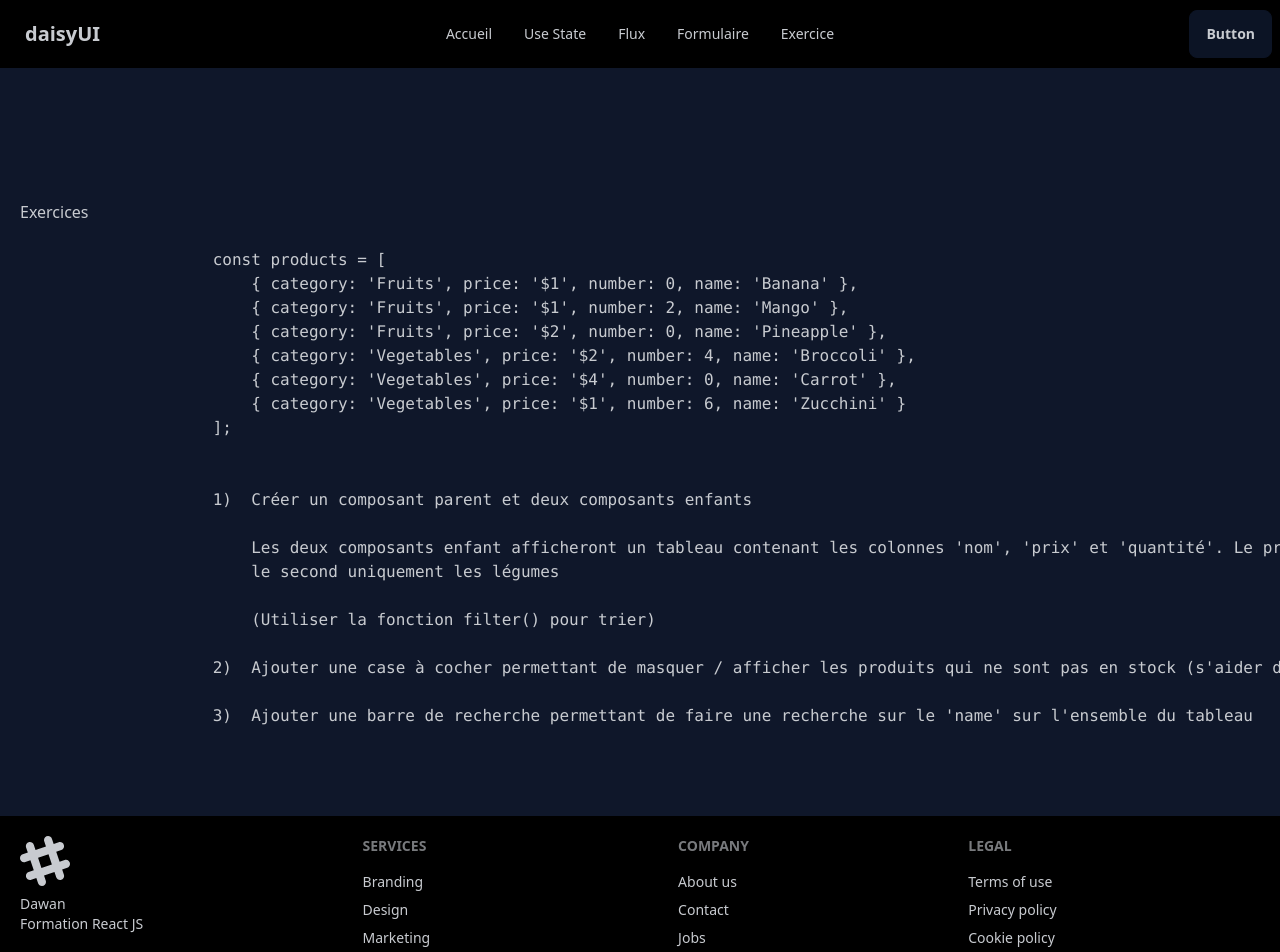
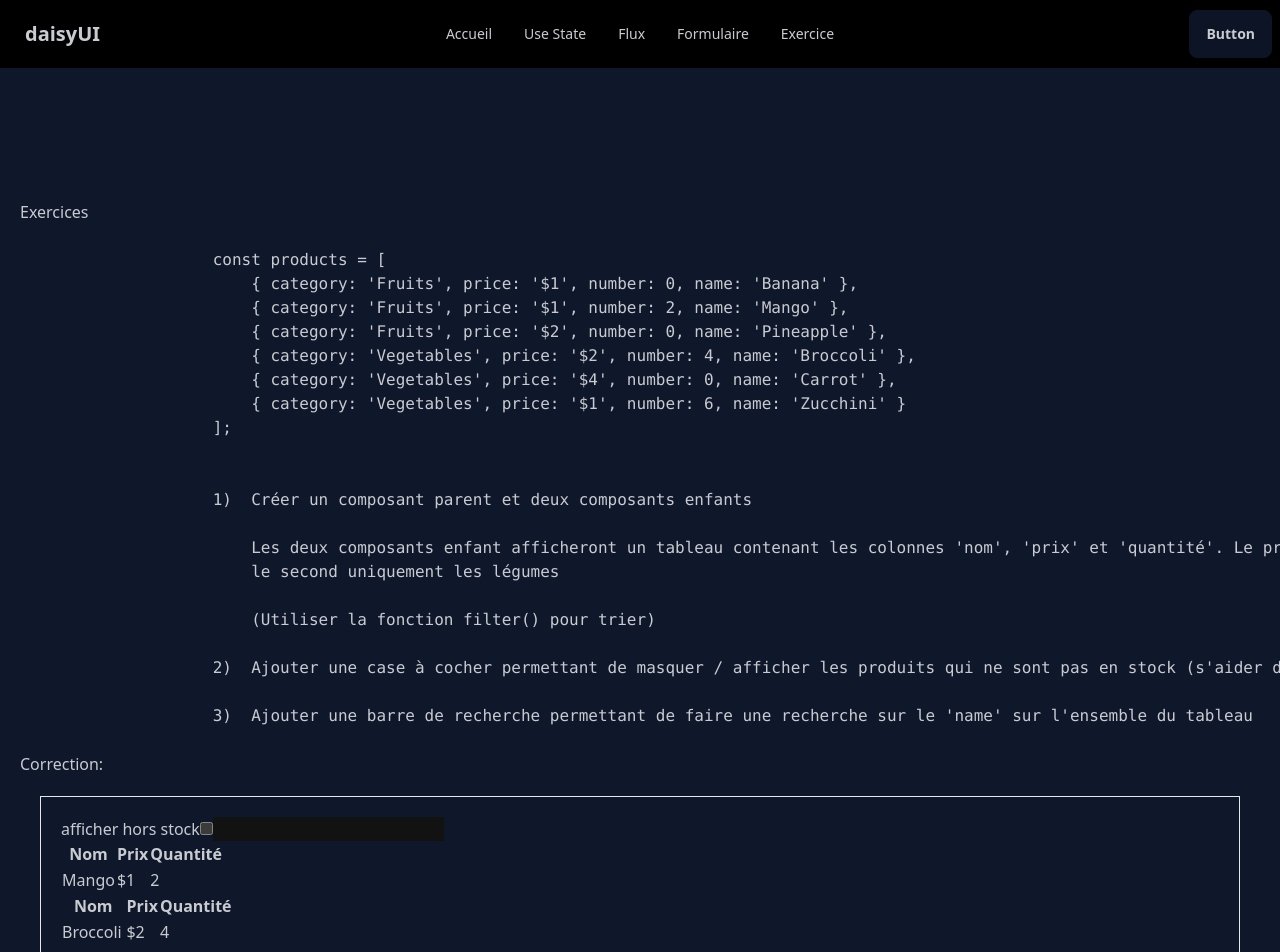
Before and after one commit to Kevin97231/React_202404, a React (Vite) app: page /exercice in a window 1280 px wide. Shown: the top 952 px of the page. Built offline with nearby package versions, Linux system fonts and the light colour scheme.

Commit message:
Ajout correction exo fruits

```diff
--- /dev/null
+++ b/src/components/exerciceFruits/Correction.jsx
@@ -0,0 +1,46 @@
+import { useState } from "react";
+import { ListProducts } from "./ListProducts";
+
+export const Correction = () => {
+  const products = [
+    { category: "Fruits", price: "$1", number: 0, name: "Banana" },
+    { category: "Fruits", price: "$1", number: 2, name: "Mango" },
+    { category: "Fruits", price: "$2", number: 0, name: "Pineapple" },
+    { category: "Vegetables", price: "$2", number: 4, name: "Broccoli" },
+    { category: "Vegetables", price: "$4", number: 0, name: "Carrot" },
+    { category: "Vegetables", price: "$1", number: 6, name: "Zucchini" },
+  ];
+
+  const fruits = products.filter((product) => product.category === "Fruits");
+
+  const vegetables = products.filter(
+    (product) => product.category === "Vegetables"
+  );
+
+  const [checked, setChecked] = useState(false)
+  const [search, setSearch] = useState("")
+
+  const handleCheckbox = () => setChecked(!checked)
+  const handleSearch = (e) => setSearch(e.target.value)
+
+  return (
+    <>
+      <h1>Correction: </h1>
+      <div className="p-5 m-5 border">
+        afficher hors stock
+        <input
+            type="checkbox"
+            value= {checked}
+            onChange={handleCheckbox}
+         />
+         <input
+            type = 'text'
+            value = {search}
+            onChange={handleSearch}
+         />
+        <ListProducts products={fruits} afficherHorsStock={checked} search={search}/>
+        <ListProducts products={vegetables} afficherHorsStock={checked} search={search}/>
+      </div>
+    </>
+  );
+};
--- /dev/null
+++ b/src/components/exerciceFruits/ListProducts.jsx
@@ -0,0 +1,30 @@
+/* eslint-disable react/prop-types */
+export const ListProducts = ({products, afficherHorsStock, search}) => {
+  return (
+      <table>
+        <thead>
+            <tr>
+                <th>Nom</th>
+                <th>Prix</th>
+                <th>Quantité</th>
+            </tr>
+        </thead>
+        <tbody>
+            {
+               products
+               .filter( product => (
+                    afficherHorsStock ? true : product.number > 0)
+                    && (product.name.toLowerCase().includes(search.toLowerCase()))
+                )
+               .map(product =>
+                <tr key={product.name}>
+                    <td>{product.name}</td>
+                    <td>{product.price}</td>
+                    <td>{product.number}</td>
+                </tr>
+                )
+            }
+        </tbody>
+      </table>
+  );
+}
--- a/src/components/view/Exercice.jsx
+++ b/src/components/view/Exercice.jsx
@@ -1,3 +1,5 @@
+import { Correction } from "../exerciceFruits/Correction";
+
 export const Exercice = () => {
 
     return (
@@ -32,6 +34,7 @@ export const Exercice = () => {
                 `}
             </pre>
 
+            <Correction/>
 
     </>
   );
```
Also changed, not shown: src/components/view/LifeCycle.jsx (added, +51 -0 lines), src/components/ClassComponenent.jsx (added).
